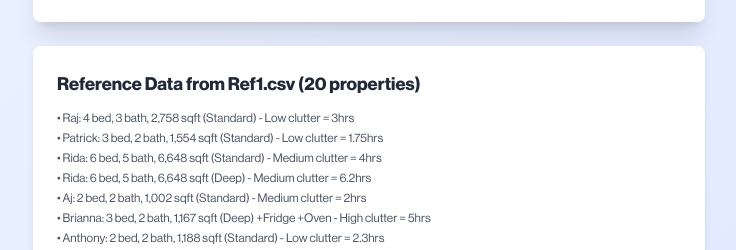
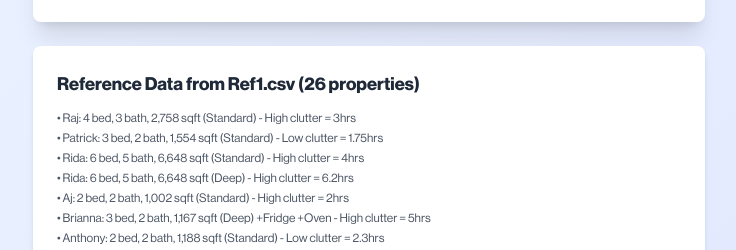
Before and after one commit to oomavera/cjtracker, a Next.js app: page /matrix in a window 1280 px wide. Shown: the part 702-952 px from the top of the page, without its empty margins (271-1007 px from the left). Built offline with nearby package versions, Linux system fonts and the light colour scheme.

Commit message:
Update pricing model with latest Ref1 data

```diff
--- a/app/matrix/page.tsx
+++ b/app/matrix/page.tsx
@@ -23,30 +23,30 @@ export default function MatrixPage() {
   const [addOven, setAddOven] = useState(false);
 
   // Ridge regression model (K-fold CV, trained on Ref1.csv)
-  // Model: R² = 0.9233, MAE = 0.312 hours, RMSE = 0.504 hours, Alpha = 1.151
+  // Model: 5-fold CV R² = 0.8210, MAE = 0.499 hours, RMSE = 0.610 hours, Alpha = 0.25
   const ridgeModel = {
     coefficients: {
-      intercept: 3.052929,
-      sqft: 0.155445,
-      bedrooms: 0.335428,
-      bathrooms: 0.160120,
-      deep_clean: 1.105194,
-      fridge: 0.535092,
-      oven: 0.439813,
-      clutter_high: 0.372249,
-      clutter_low: -0.371822,
-      clutter_medium: -0.000428
+      intercept: 2.791896,
+      sqft: -0.080504,
+      bedrooms: 0.594798,
+      bathrooms: -0.099479,
+      deep_clean: 2.117875,
+      fridge: -0.558166,
+      oven: 0.8788,
+      clutter_high: 0.290614,
+      clutter_low: -0.245159,
+      clutter_medium: -0.045455
     },
     standardization: {
       means: {
-        sqft: 2395.3,
-        bedrooms: 3.65,
-        bathrooms: 2.55
+        sqft: 2349.8462,
+        bedrooms: 3.6923,
+        bathrooms: 2.6346
       },
       stds: {
-        sqft: 1621.346,
-        bedrooms: 1.089,
-        bathrooms: 0.999
+        sqft: 1438.2056,
+        bedrooms: 0.9515,
+        bathrooms: 0.9152
       }
     },
     categories: {
@@ -56,14 +56,14 @@ export default function MatrixPage() {
 
   // Reference data from Ref1.csv - for display purposes
   const referenceData = [
-    { name: 'Raj', beds: 4, baths: 3, sqft: 2758, type: 'standard', fridge: false, oven: false, clutter: 'low', hours: 3 },
+    { name: 'Raj', beds: 4, baths: 3, sqft: 2758, type: 'standard', fridge: false, oven: false, clutter: 'high', hours: 3 },
     { name: 'Patrick', beds: 3, baths: 2, sqft: 1554, type: 'standard', fridge: false, oven: false, clutter: 'low', hours: 1.75 },
-    { name: 'Rida', beds: 6, baths: 5, sqft: 6648, type: 'standard', fridge: false, oven: false, clutter: 'medium', hours: 4 },
-    { name: 'Rida', beds: 6, baths: 5, sqft: 6648, type: 'deep', fridge: false, oven: false, clutter: 'medium', hours: 6.2 },
-    { name: 'Aj', beds: 2, baths: 2, sqft: 1002, type: 'standard', fridge: false, oven: false, clutter: 'medium', hours: 2 },
+    { name: 'Rida', beds: 6, baths: 5, sqft: 6648, type: 'standard', fridge: false, oven: false, clutter: 'high', hours: 4 },
+    { name: 'Rida', beds: 6, baths: 5, sqft: 6648, type: 'deep', fridge: false, oven: false, clutter: 'high', hours: 6.2 },
+    { name: 'Aj', beds: 2, baths: 2, sqft: 1002, type: 'standard', fridge: false, oven: false, clutter: 'high', hours: 2 },
     { name: 'Brianna', beds: 3, baths: 2, sqft: 1167, type: 'deep', fridge: true, oven: true, clutter: 'high', hours: 5 },
     { name: 'Anthony', beds: 2, baths: 2, sqft: 1188, type: 'standard', fridge: false, oven: false, clutter: 'low', hours: 2.3 },
-    { name: 'Trey', beds: 5, baths: 4, sqft: 4214, type: 'standard', fridge: false, oven: false, clutter: 'low', hours: 3.5 },
+    { name: 'Trey', beds: 5, baths: 4, sqft: 4214, type: 'standard', fridge: false, oven: false, clutter: 'high', hours: 3.5 },
     { name: 'Michael', beds: 4, baths: 3, sqft: 2551, type: 'standard', fridge: false, oven: false, clutter: 'low', hours: 3 },
     { name: 'Hany', beds: 4, baths: 2, sqft: 2042, type: 'deep', fridge: true, oven: false, clutter: 'low', hours: 4 },
     { name: 'Leilani', beds: 3, baths: 2, sqft: 1497, type: 'standard', fridge: false, oven: false, clutter: 'low', hours: 2 },
@@ -76,6 +76,12 @@ export default function MatrixPage() {
     { name: 'Mike', beds: 3, baths: 2, sqft: 1875, type: 'deep', fridge: true, oven: false, clutter: 'low', hours: 4.4 },
     { name: 'Jack', beds: 4, baths: 2, sqft: 2271, type: 'standard', fridge: false, oven: false, clutter: 'low', hours: 2.5 },
     { name: 'Craig', beds: 4, baths: 2, sqft: 2467, type: 'standard', fridge: false, oven: false, clutter: 'low', hours: 3.2 },
+    { name: 'Jonathan', beds: 4, baths: 3, sqft: 2090, type: 'deep', fridge: false, oven: false, clutter: 'low', hours: 5.17 },
+    { name: 'Alyssa', beds: 4, baths: 3, sqft: 2023, type: 'standard', fridge: false, oven: false, clutter: 'medium', hours: 3.5 },
+    { name: 'Debbie', beds: 4, baths: 2, sqft: 1428, type: 'deep', fridge: false, oven: true, clutter: 'high', hours: 7 },
+    { name: 'Joanne', beds: 4, baths: 4, sqft: 3859, type: 'deep', fridge: false, oven: true, clutter: 'low', hours: 5.5 },
+    { name: 'Andrea', beds: 3, baths: 2.5, sqft: 1700, type: 'standard', fridge: false, oven: false, clutter: 'medium', hours: 2 },
+    { name: 'Jonathan', beds: 4, baths: 3, sqft: 2090, type: 'standard', fridge: false, oven: false, clutter: 'medium', hours: 2.6 },
   ];
 
   // Ridge regression model: Predicts labor hours from property attributes
@@ -373,11 +379,11 @@ export default function MatrixPage() {
               </div>
             </div>
           )}
-        </div>
+      </div>
 
         <div className="mt-6 bg-white rounded-lg shadow-md p-6">
           <h3 className="text-lg font-semibold text-gray-800 mb-3">
-            Reference Data from Ref1.csv (20 properties)
+            Reference Data from Ref1.csv (26 properties)
           </h3>
           <div className="text-xs text-gray-600 space-y-1 max-h-64 overflow-y-auto">
             {referenceData.map((data, idx) => (
@@ -393,7 +399,7 @@ export default function MatrixPage() {
           </div>
           <div className="mt-4 pt-4 border-t border-gray-200">
             <p className="text-xs text-gray-500">
-              <strong>Algorithm:</strong> Ridge regression (L2-regularized) with K-fold cross-validation for optimal regularization strength (α = 1.151). Trained on 20 actual cleaning jobs with proper feature standardization. Predicts labor-hours from square footage, bedrooms, bathrooms, deep-clean flag, clutter level, and fridge/oven tasks. Model performance: R² = 0.9233 (92% variance explained), MAE = 0.312 hours, RMSE = 0.504 hours. This approach uses production-rate thinking aligned with custodial workloading frameworks and industry time-study methods.
+              <strong>Algorithm:</strong> Ridge regression (L2-regularized) with 5-fold cross-validation for α tuning (best α = 0.25). Trained on 26 actual cleaning jobs with standardized square footage, bedrooms, and bathrooms. Predicts labor-hours from property size, bed/baths, deep-clean flag, clutter level, and fridge/oven tasks. CV performance: R² = 0.821 (82% variance explained), MAE = 0.499 hours, RMSE = 0.610 hours. This approach uses production-rate thinking aligned with custodial workloading frameworks and industry time-study methods.
             </p>
           </div>
         </div>
```
Also changed, not shown: ReferenceData/Ref1.csv.
